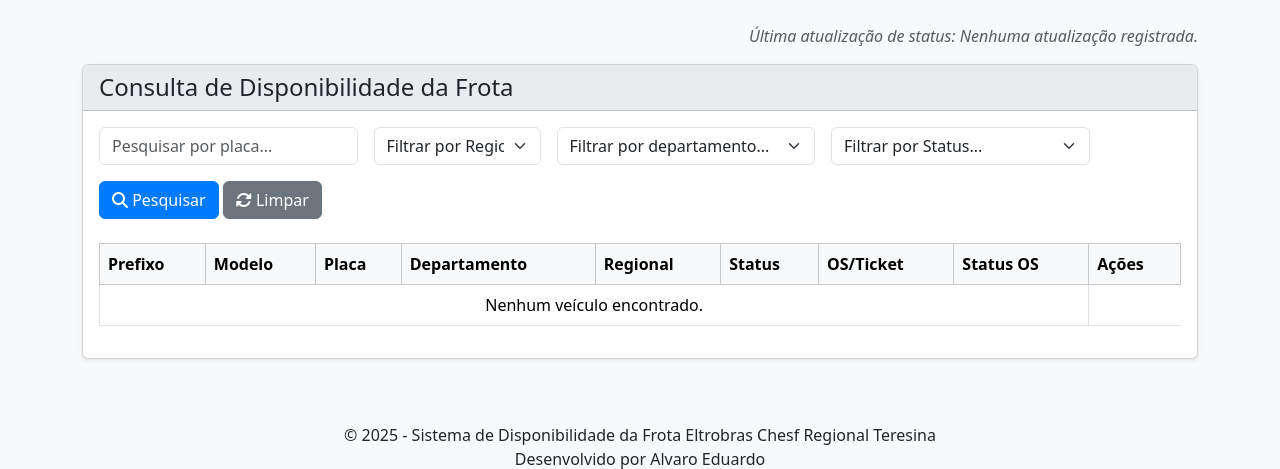
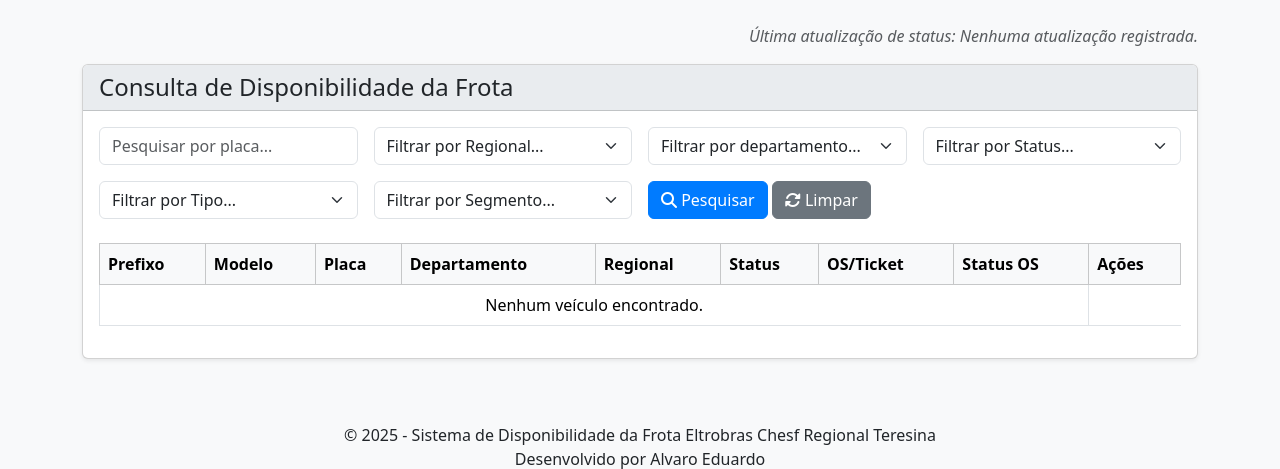
Before and after one commit to alvaroeduard/painelfrota, a Django app: page / in a window 1280 px wide. Shown: the part 91-560 px from the top of the page. Run offline with Django 5.2, Linux system fonts and the light colour scheme; data that the repository does not hold is empty.

Commit message:
27/08/2025 14:57

```diff
--- a/frota/forms.py
+++ b/frota/forms.py
@@ -28,11 +28,13 @@ class RegionalForm(forms.ModelForm):
 class VeiculoForm(forms.ModelForm):
     class Meta:
         model = Veiculo
-        fields = ['prefixo', 'placa', 'modelo', 'regional', 'departamento']
+        fields = ['prefixo', 'placa', 'modelo', 'tipo_veiculo', 'segmento', 'regional', 'departamento']
         widgets = {
             'prefixo': forms.TextInput(attrs={'class': 'form-control'}),
             'placa': forms.TextInput(attrs={'class': 'form-control'}),
             'modelo': forms.Select(attrs={'class': 'form-select'}),
+            'tipo_veiculo': forms.Select(attrs={'class': 'form-select'}),
+            'segmento': forms.Select(attrs={'class': 'form-select'}),
             'regional': forms.Select(attrs={'class': 'form-select'}), # Adicione o widget
             'departamento': forms.Select(attrs={'class': 'form-select'}),
         }
--- a/frota/templates/frota/index.html
+++ b/frota/templates/frota/index.html
@@ -9,44 +9,56 @@
     </div>
     <div class="card-body">
         <form method="get" class="row g-3 align-items-center mb-4">
-            <div class="col-md-3">
+            <div class="col-lg-3 col-md-6">
                 <input type="text" name="placa" class="form-control" placeholder="Pesquisar por placa..." value="{{ request.GET.placa|default:'' }}">
             </div>
-
-            <div class="col-md-2">
+            <div class="col-lg-3 col-md-6">
                 <select name="regional" class="form-select">
                     <option value="">Filtrar por Regional...</option>
                     {% for regional in regionais %}
-                    <option value="{{ regional.id }}" {% if regional.id == regional_id_selecionado %}selected{% endif %}>
-                        {{ regional.sigla }}
-                    </option>
+                    <option value="{{ regional.id }}" {% if regional.id == regional_id_selecionado %}selected{% endif %}>{{ regional.sigla }}</option>
+                    {% endfor %}
+                </select>
+            </div>
+            <div class="col-lg-3 col-md-6">
+                <select name="departamento" class="form-select">
+                    <option value="">Filtrar por departamento...</option>
+                    {% for depto in departamentos %}
+                    <option value="{{ depto.id }}" {% if depto.id == depto_id_selecionado %}selected{% endif %}>{{ depto.sigla }} - {{ depto.nome }}</option>
+                    {% endfor %}
+                </select>
+            </div>
+            <div class="col-lg-3 col-md-6">
+                <select name="status" class="form-select">
+                    <option value="">Filtrar por Status...</option>
+                    {% for value, display_name in status_choices %}
+                    <option value="{{ value }}" {% if value == status_selecionado %}selected{% endif %}>{{ display_name }}</option>
                     {% endfor %}
                 </select>
             </div>
 
-            <div class="col-md-3">
-                <select name="departamento" class="form-select">
-                    <option value="">Filtrar por departamento...</option>
-                    {% for depto in departamentos %}
-                    <option value="{{ depto.id }}" {% if depto.id == depto_id_selecionado %}selected{% endif %}>
-                        {{ depto.sigla }} - {{ depto.nome }}
-                    </option>
-                    {% endfor %}
-                </select>
-            </div>
-
-            <div class="col-md-3">
-                <select name="status" class="form-select">
-                    <option value="">Filtrar por Status...</option>
-                    {% for value, display_name in status_choices %}
-                    <option value="{{ value }}" {% if value == status_selecionado %}selected{% endif %}>
+            <div class="col-lg-3 col-md-6">
+                <select name="tipo_veiculo" class="form-select">
+                    <option value="">Filtrar por Tipo...</option>
+                    {% for value, display_name in tipo_veiculo_choices %}
+                    <option value="{{ value }}" {% if value == tipo_veiculo_selecionado %}selected{% endif %}>
                         {{ display_name }}
                     </option>
                     {% endfor %}
                 </select>
             </div>
 
-            <div class="col-md-3">
+            <div class="col-lg-3 col-md-6">
+                <select name="segmento" class="form-select">
+                    <option value="">Filtrar por Segmento...</option>
+                    {% for value, display_name in segmento_choices %}
+                    <option value="{{ value }}" {% if value == segmento_selecionado %}selected{% endif %}>
+                        {{ display_name }}
+                    </option>
+                    {% endfor %}
+                </select>
+            </div>
+            <div class="col-lg-6 col-md-12">
                 <button type="submit" class="btn btn-primary"><i class="fas fa-search"></i> Pesquisar</button>
                 <a href="{% url 'index' %}" class="btn btn-secondary"><i class="fas fa-sync-alt"></i> Limpar</a>
             </div>
--- a/frota/views.py
+++ b/frota/views.py
@@ -26,6 +26,8 @@ def index(request):
     depto_id = request.GET.get('departamento')
     status_selecionado = request.GET.get('status')
     regional_id = request.GET.get('regional')
+    tipo_veiculo_selecionado = request.GET.get('tipo_veiculo')
+    segmento_selecionado = request.GET.get('segmento')
 
     # Inicia a busca por todos os veículos, já otimizando a consulta ao banco de dados
     veiculos = Veiculo.objects.select_related('departamento', 'modelo', 'regional', 'manutencao', 'indisponibilidade').all().order_by('prefixo')
@@ -43,11 +45,20 @@ def index(request):
     if regional_id:
         veiculos = veiculos.filter(regional_id=regional_id)
 
+    if tipo_veiculo_selecionado:
+        veiculos = veiculos.filter(tipo_veiculo=tipo_veiculo_selecionado)
+
+    if segmento_selecionado:
+        veiculos = veiculos.filter(segmento=segmento_selecionado)
+
     # Busca os dados necessários para preencher os filtros na página
     departamentos = Departamento.objects.all().order_by('sigla')
     regionais = Regional.objects.all().order_by('sigla')
     status_choices = Veiculo.STATUS_CHOICES
+    tipo_veiculo_choices = Veiculo.TIPO_VEICULO_CHOICES
+    segmento_choices = Veiculo.SEGMENTO_CHOICES
     ultima_atualizacao = UltimaAtualizacao.objects.first()
+
 
     # Monta o contexto que será enviado para o template HTML
     context = {
@@ -55,10 +66,14 @@ def index(request):
         'departamentos': departamentos,
         'regionais': regionais,
         'status_choices': status_choices,
+        'tipo_veiculo_choices': tipo_veiculo_choices,
+        'segmento_choices': segmento_choices,
         'ultima_atualizacao': ultima_atualizacao,
         'depto_id_selecionado': int(depto_id) if depto_id else None,
         'status_selecionado': status_selecionado,
         'regional_id_selecionado': int(regional_id) if regional_id else None,
+        'tipo_veiculo_selecionado': tipo_veiculo_selecionado,
+        'segmento_selecionado': segmento_selecionado,
     }
     return render(request, 'frota/index.html', context)
 
@@ -140,6 +155,8 @@ def gerenciar_veiculos(request):
     departamentos = Departamento.objects.all() # ADICIONE ESTA LINHA
     modelos = ModeloVeiculo.objects.all() # ADICIONE ESTA LINHA
     regionais = Regional.objects.all()
+    tipo_veiculo_choices = Veiculo.TIPO_VEICULO_CHOICES
+    segmento_choices = Veiculo.SEGMENTO_CHOICES
     ultima_atualizacao = UltimaAtualizacao.objects.first()
 
     context = {
@@ -148,6 +165,8 @@ def gerenciar_veiculos(request):
         'departamentos': departamentos,
         'modelos': modelos, # ADICIONE ESTA LINHA
         'regionais': regionais,
+        'tipo_veiculo_choices': tipo_veiculo_choices,
+        'segmento_choices': segmento_choices,
         'ultima_atualizacao': ultima_atualizacao
     }
     return render(request, 'frota/lista_veiculos.html', context)
```
Also changed, not shown: frota/models.py (+17 -0 lines), frota/templates/frota/lista_veiculos.html (+24 -0 lines), frota/migrations/0005_veiculo_segmento_veiculo_tipo_veiculo_and_more.py (added).
